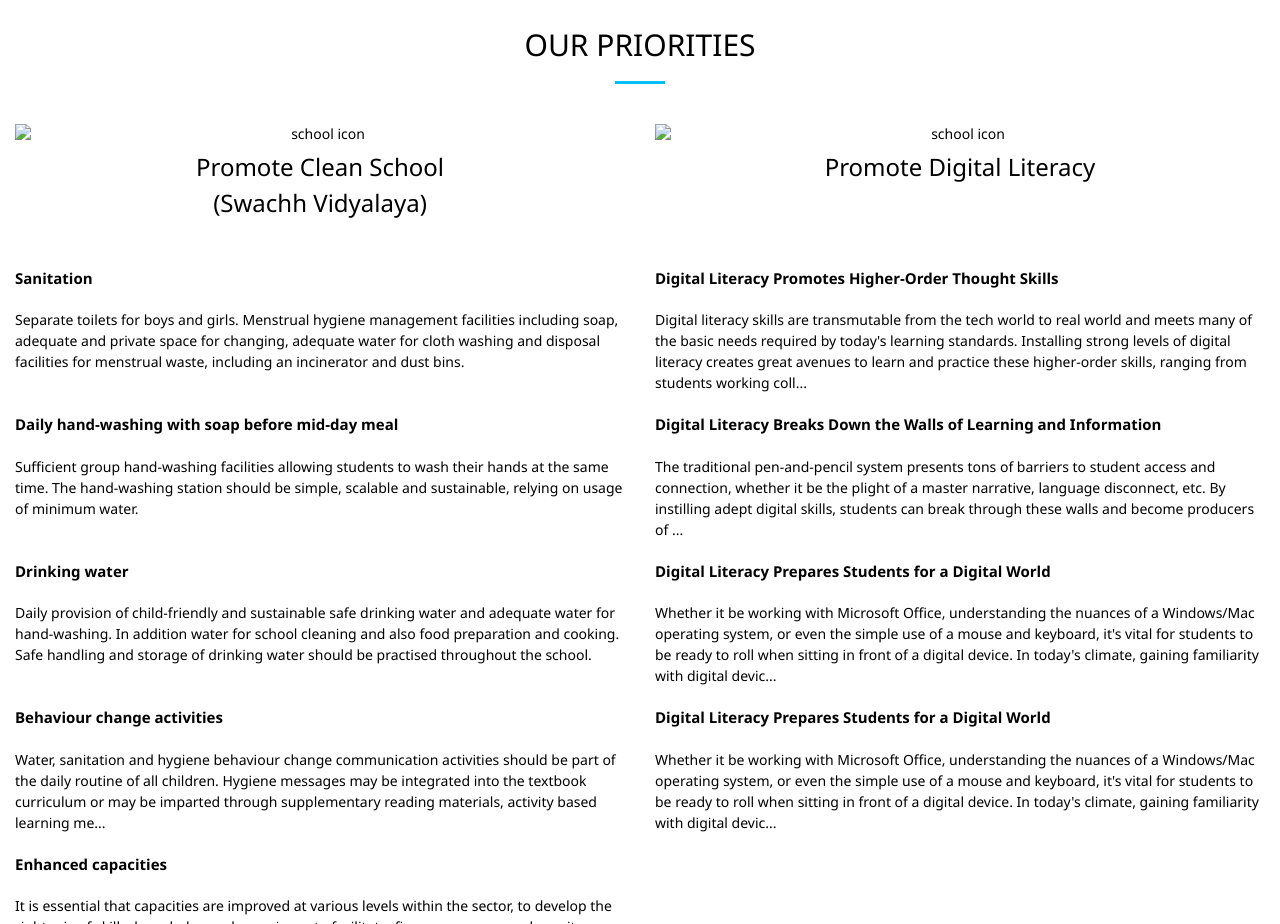
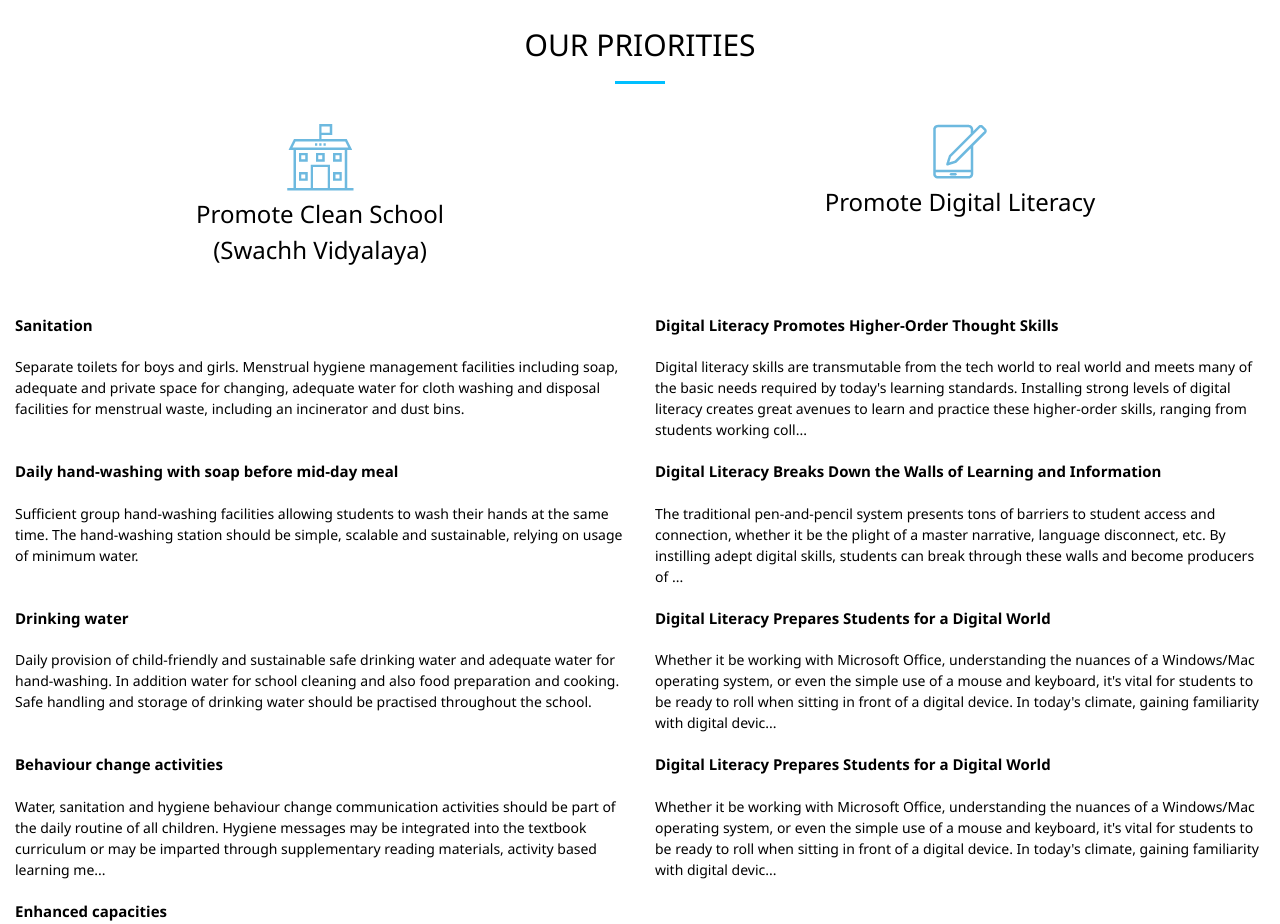
Before and after one commit to DilSeEducationFoundation/DilSeRedesign, a website: page DilSeRedesign/index.html in a window 1280 px wide. Shown: the part 2080-3004 px from the top of the page. Drawn offline with nearby package versions, Linux system fonts and the light colour scheme; some packages are replaced by stand-ins of ours; files that its build step writes are made by us from their sources; the site is published under a folder, as on GitHub Pages, so addresses that start at the root find nothing.

Commit message:
Updated icon path

```diff
--- a/DilSeRedesign/index.html
+++ b/DilSeRedesign/index.html
@@ -141,14 +141,14 @@
             <div class="spacer"></div>
             <div class="row">
                 <div class="col-lg-6 pull-left">
-                    <img class="img-responsive ourPriorityIcons text-center" src="/img/icons/school_icon.png" alt="school icon" />
+                    <img class="img-responsive ourPriorityIcons text-center" src="img/icons/school_icon.png" alt="school icon" />
                     <div class="text-justify adjustPara">
                         <h3 class="text-center smallSpacer semiLight">Promote Clean School</h3>
                         <h3 class="section-heading text-center semiLight">(Swachh Vidyalaya)</h3>
                     </div>
                 </div>
                 <div class="col-lg-6 pull-left">
-                    <img class="img-responsive ourPriorityIcons text-center" src="/img/icons/diary-icon.png" alt="school icon" />
+                    <img class="img-responsive ourPriorityIcons text-center" src="img/icons/diary-icon.png" alt="school icon" />
                     <h3 class="text-center smallSpacer semiLight">Promote Digital Literacy</h3>
                 </div>
             </div>
```
